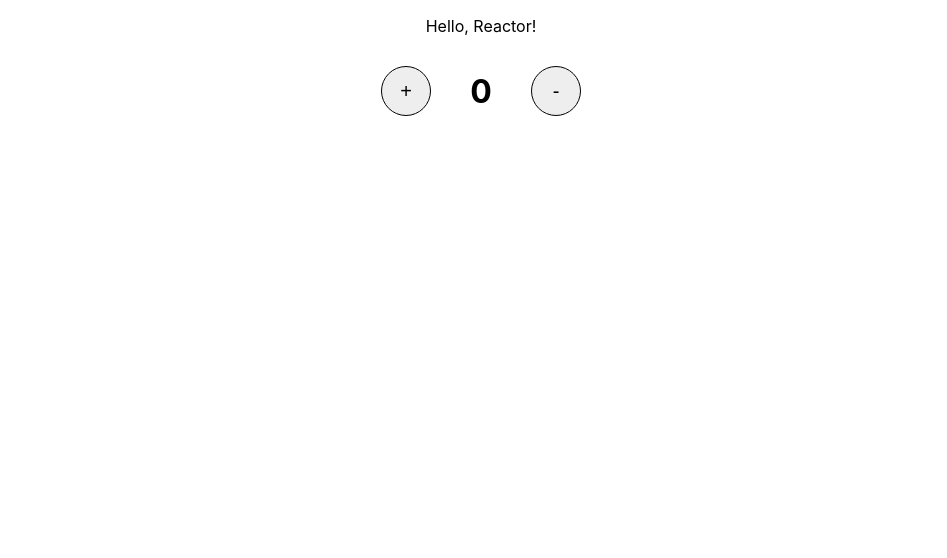
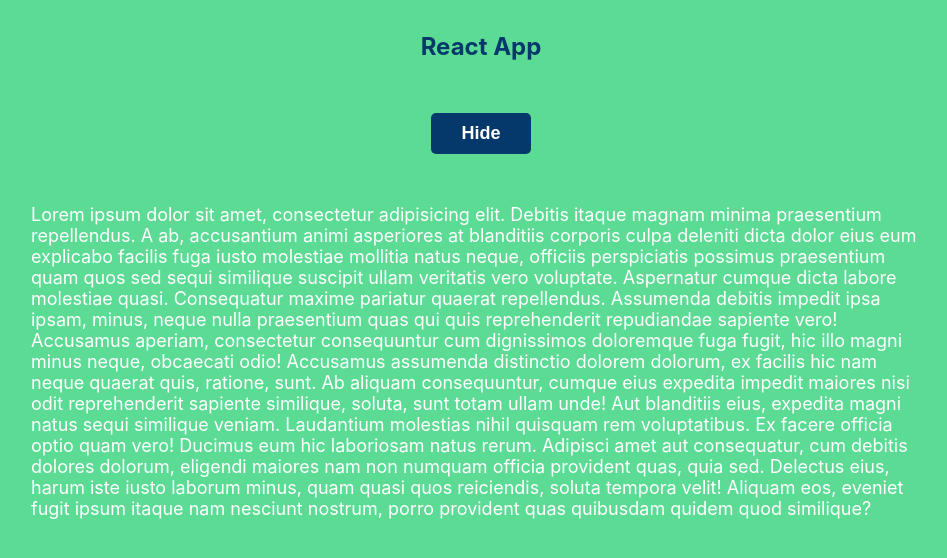
Before and after one commit to bubliksite/levelp-react, a React (Create React App) app: page / in a window 1280 px wide. Shown: the top 558 px of the page, without its empty margins (159-1106 px from the left). Built offline with nearby package versions, Linux system fonts and the light colour scheme.

Commit message:
Les 1 (homework)

```diff
--- a/src/App.css
+++ b/src/App.css
@@ -1,3 +1,7 @@
+body {
+  background-color: #5cdb95;
+}
+
 .App {
   text-align: center;
 }
--- a/src/App.js
+++ b/src/App.js
@@ -1,11 +1,20 @@
 import "./App.css";
-import Button from "./components/Button/index";
+import React, { useState } from "react";
+import Header from "./components/Header";
+import Button from "./components/Button";
+import Article from "./components/Article";
 
 function App() {
+  const [isShow, setToggle] = useState(true);
+  function toggleText() {
+    setToggle(!isShow);
+    console.log(isShow);
+  }
   return (
     <div className="App">
-      <p>Hello, Reactor!</p>
-      <Button />
+      <Header title="React App" />
+      <Button isShow={isShow} onClick={toggleText} />
+      <Article isShow={isShow} />
     </div>
   );
 }
--- /dev/null
+++ b/src/components/Article/index.jsx
@@ -0,0 +1,39 @@
+import React from "react";
+import "./style.css";
+
+function Article(props) {
+  const { isShow } = props;
+  return (
+    <article>
+      {
+        <p className={isShow ? "show" : "hide"}>
+          Lorem ipsum dolor sit amet, consectetur adipisicing elit. Debitis
+          itaque magnam minima praesentium repellendus. A ab, accusantium animi
+          asperiores at blanditiis corporis culpa deleniti dicta dolor eius eum
+          explicabo facilis fuga iusto molestiae mollitia natus neque, officiis
+          perspiciatis possimus praesentium quam quos sed sequi similique
+          suscipit ullam veritatis vero voluptate. Aspernatur cumque dicta
+          labore molestiae quasi. Consequatur maxime pariatur quaerat
+          repellendus. Assumenda debitis impedit ipsa ipsam, minus, neque nulla
+          praesentium quas qui quis reprehenderit repudiandae sapiente vero!
+          Accusamus aperiam, consectetur consequuntur cum dignissimos doloremque
+          fuga fugit, hic illo magni minus neque, obcaecati odio! Accusamus
+          assumenda distinctio dolorem dolorum, ex facilis hic nam neque quaerat
+          quis, ratione, sunt. Ab aliquam consequuntur, cumque eius expedita
+          impedit maiores nisi odit reprehenderit sapiente similique, soluta,
+          sunt totam ullam unde! Aut blanditiis eius, expedita magni natus sequi
+          similique veniam. Laudantium molestias nihil quisquam rem
+          voluptatibus. Ex facere officia optio quam vero! Ducimus eum hic
+          laboriosam natus rerum. Adipisci amet aut consequatur, cum debitis
+          dolores dolorum, eligendi maiores nam non numquam officia provident
+          quas, quia sed. Delectus eius, harum iste iusto laborum minus, quam
+          quasi quos reiciendis, soluta tempora velit! Aliquam eos, eveniet
+          fugit ipsum itaque nam nesciunt nostrum, porro provident quas
+          quibusdam quidem quod similique?
+        </p>
+      }
+    </article>
+  );
+}
+
+export default Article;
--- /dev/null
+++ b/src/components/Article/style.css
@@ -0,0 +1,23 @@
+article {
+  max-width: 100%;
+  width: 900px;
+  margin: 0 auto;
+  color: #fff;
+  font-size: 18px;
+  text-align: left;
+  padding: 12px 0;
+  overflow: hidden;
+}
+
+p {
+  transition: all 0.5s ease-in-out;
+}
+
+p.show {
+  opacity: 1;
+}
+
+p.hide {
+  transform: translateY(-500px);
+  opacity: 0;
+}
--- a/src/components/Button/index.jsx
+++ b/src/components/Button/index.jsx
@@ -1,24 +1,12 @@
-import React, { useState } from "react";
+import React from "react";
 import "./style.css";
 
-function Button() {
-  const [count, setCount] = useState(0);
-  const clickCountPlus = () => {
-    setCount(count + 1);
-  };
-  const clickCountMinus = () => {
-    setCount(count - 1);
-  };
+function Button(props) {
+  const { isShow, onClick } = props;
   return (
-    <div className="d-flex">
-      <button className="btn" onClick={clickCountPlus}>
-        +
-      </button>
-      <h1>{count}</h1>
-      <button className="btn" onClick={clickCountMinus}>
-        -
-      </button>
-    </div>
+    <button className="btn" onClick={onClick}>
+      {isShow ? "Hide" : "Show"}
+    </button>
   );
 }
 
--- a/src/components/Button/style.css
+++ b/src/components/Button/style.css
@@ -1,19 +1,10 @@
-button {
-  margin: 0 10px;
-  background-color: #eee;
-  border: 1px solid #000;
-  border-radius: 100%;
-  height: 50px;
-  width: 50px;
-  font-size: 20px;
+.btn {
+  margin: 20px 0;
+  padding: 10px 30px;
+  background-color: #05386b;
+  border: none;
+  border-radius: 5px;
+  color: #fff;
+  font-size: 18px;
+  font-weight: bold;
 }
-h1 {
-  margin: 0 15px;
-  min-width: 50px;
-}
-.d-flex {
-  margin-top: 30px;
-  display: flex;
-  justify-content: center;
-  align-items: center;
-}
--- /dev/null
+++ b/src/components/Header/index.jsx
@@ -0,0 +1,13 @@
+import React from "react";
+import "./style.css";
+
+function Header(props) {
+  const { title } = props;
+  return (
+    <header>
+      <h2>{title}</h2>
+    </header>
+  );
+}
+
+export default Header;
--- /dev/null
+++ b/src/components/Header/style.css
@@ -0,0 +1,4 @@
+header {
+  padding: 12px 0;
+  color: #05386b;
+}
```
